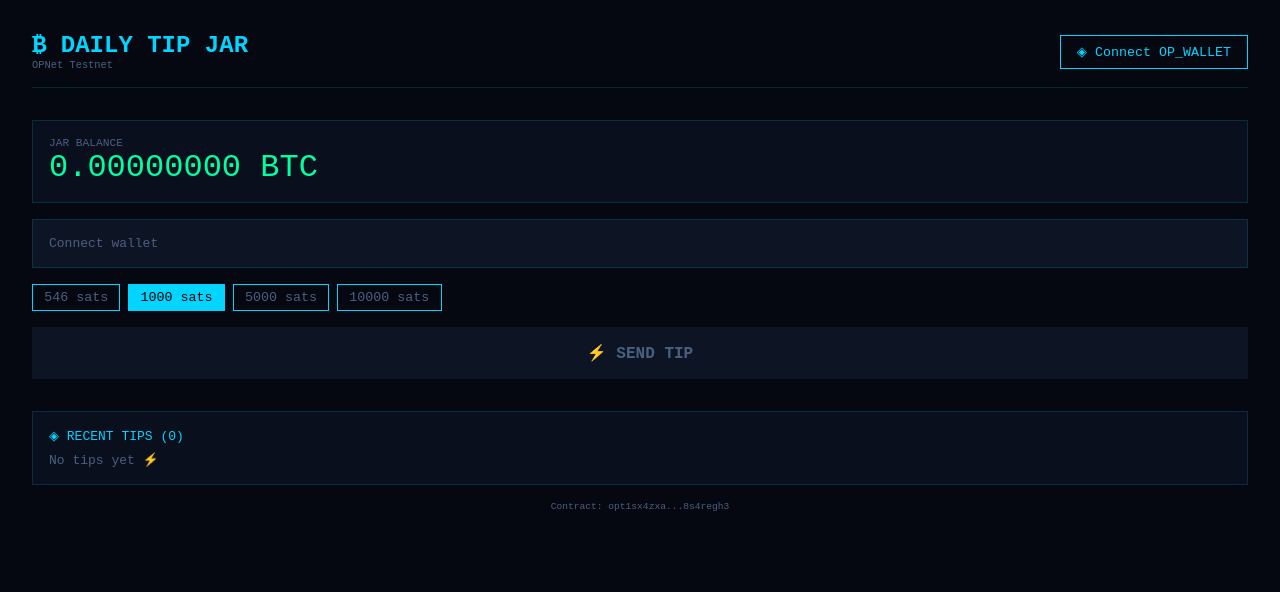
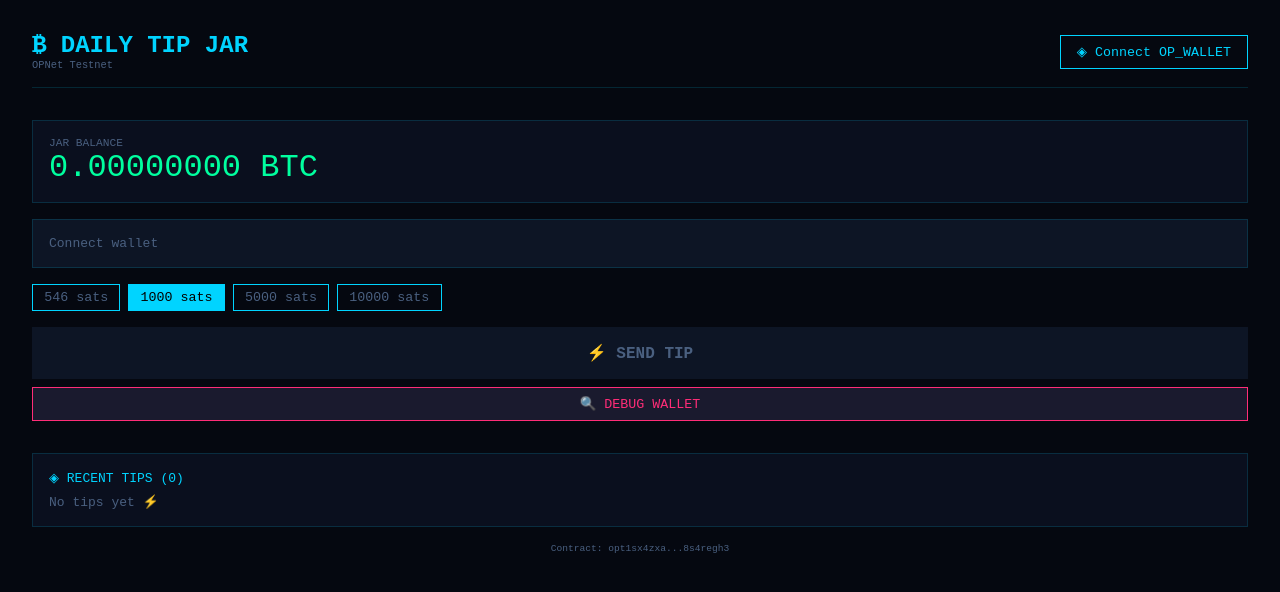
Before and after one commit to Artem1981777/daily-btc-tip-jar, a React (Vite) app in the folder frontend/: page / in a window 1280 px wide. Shown: the top 592 px of the page. Built offline with nearby package versions, Linux system fonts and the light colour scheme.

Commit message:
debug: add wallet methods inspector

```diff
--- a/frontend/src/App.tsx
+++ b/frontend/src/App.tsx
@@ -14,6 +14,12 @@ export default function App() {
   const [tips, setTips] = useState([]);
 
   const canTip = connected && seconds === 0;
+
+  async function debugWallet() {
+    const w = window.opnet || window.unisat;
+    const methods = Object.keys(w).join(", ");
+    alert(methods);
+  }
 
   async function connect() {
     try {
@@ -70,6 +76,7 @@ export default function App() {
       <button onClick={sendTip} disabled={!canTip} style={{width:"100%",padding:"1rem",background:canTip?"#00d4ff":"#0d1525",color:canTip?"#000":"#4a6080",border:"none",cursor:canTip?"pointer":"not-allowed",fontSize:"1rem",fontWeight:"bold"}}>
         {status==="sending"?"◌ Confirm...":status==="success"?"✓ SENT!":status==="error"?"✗ Error":"⚡ SEND TIP"}
       </button>
+      <button onClick={debugWallet} style={{width:"100%",marginTop:"0.5rem",padding:"0.5rem",background:"#1a1a2e",border:"1px solid #ff2d78",color:"#ff2d78",cursor:"pointer"}}>🔍 DEBUG WALLET</button>
       <div style={{marginTop:"2rem",padding:"1rem",background:"#0a0f1e",border:"1px solid rgba(0,212,255,0.15)"}}>
         <div style={{color:"#00d4ff",marginBottom:"0.5rem"}}>◈ RECENT TIPS ({tips.length})</div>
         {tips.length===0 ? <div style={{color:"#4a6080"}}>No tips yet ⚡</div> : tips.map((t,i) => <div key={i} style={{display:"flex",justifyContent:"space-between",padding:"0.3rem 0",borderBottom:"1px solid rgba(0,212,255,0.1)"}}><span>{t.sender}</span><span style={{color:"#00ff9f"}}>{t.amount} sats</span></div>)}
```
